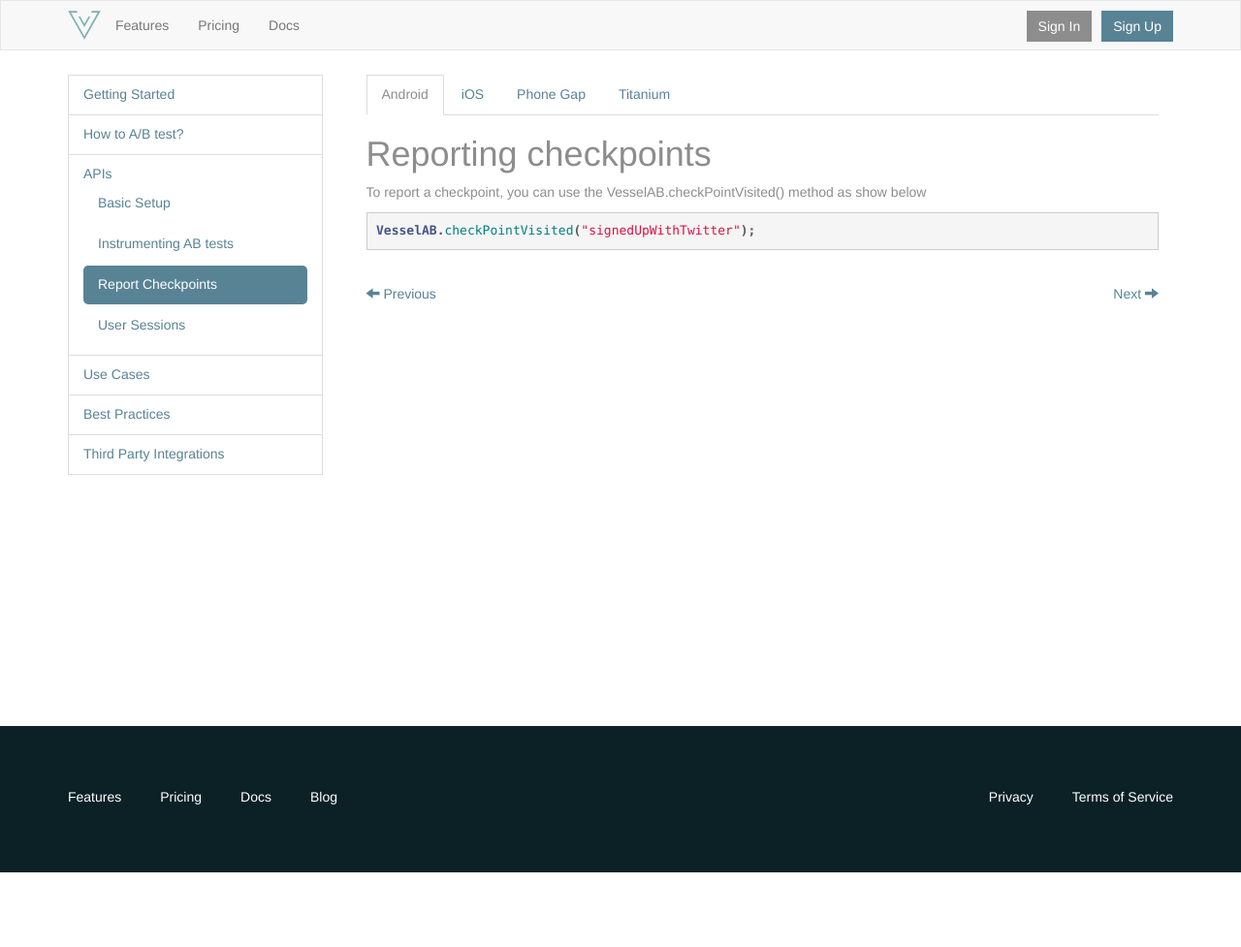
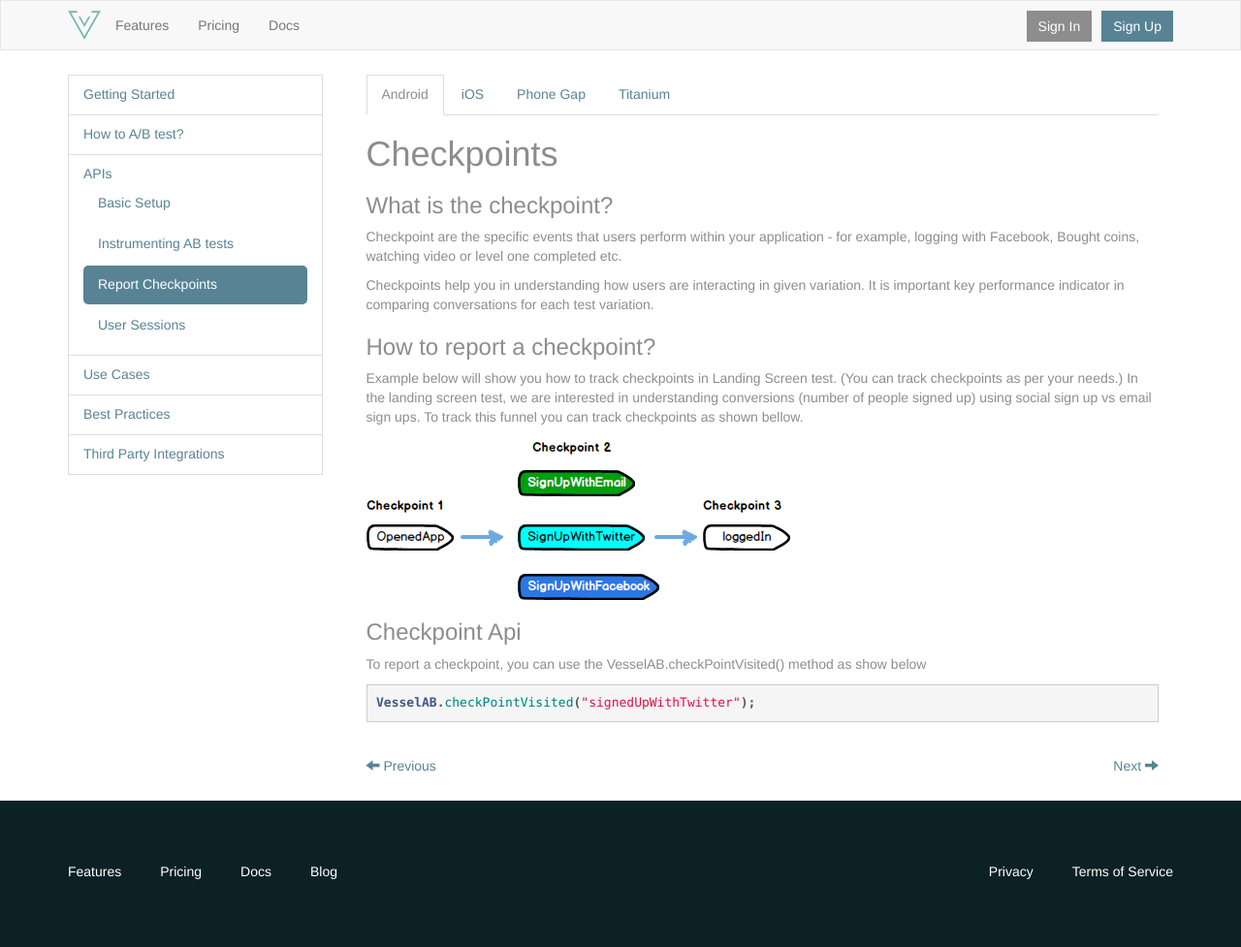
Before and after one commit to vesselio/resources, a Jekyll site: the page built from _posts/2013-09-03-ab-checkpoints.html, in a window 1280 px wide. Shown: the whole page at 97% size. Built offline with Jekyll 4.4.1, drawn with Linux system fonts in a browser that asks for light colours; before the commit the page ends 900 px from its top, so only the background shows below that.

Commit message:
fix for checkpoints

```diff
--- a/_posts/2013-09-03-ab-checkpoints.html
+++ b/_posts/2013-09-03-ab-checkpoints.html
@@ -21,7 +21,24 @@ categories: api
 
 <div id='os-tab-content' class="tab-content">
     <div class="tab-pane active" id="android">
-        <h1>Reporting checkpoints</h1>
+        <h1>Checkpoints</h1>
+        <h3>What is the checkpoint?</h3>
+        <p>
+            Checkpoint are the specific events that users perform within your application - for example, logging with Facebook, Bought coins, watching video or level one completed etc.
+        </p>
+        <p>
+            Checkpoints help you in understanding how users are interacting in given variation. It is important key performance indicator in  comparing conversations for each test variation.
+        </p>
+
+        <h3>How to report a checkpoint?</h3>
+        <p>
+            Example below will show you how to track checkpoints in Landing Screen test. (You can track checkpoints as per your needs.)
+            In the landing screen test, we are interested in understanding conversions (number of people signed up) using social sign up vs email sign ups. To track this funnel you can track checkpoints as shown bellow.
+        </p>
+            <img src='{{ site.baseurl }}img/ab_test/checkpoints.png' />
+
+       <h3>Checkpoint Api</h3>
+
         <p>To report a checkpoint, you can use the VesselAB.checkPointVisited() method as show below</p>
 {% highlight java %}
 VesselAB.checkPointVisited("signedUpWithTwitter");
@@ -29,8 +46,23 @@ VesselAB.checkPointVisited("signedUpWithTwitter");
     </div>
 
     <div class="tab-pane" id="ios">
-        <h1>Reporting checkpoints</h1>
-        <p>To report a checkpoint, you can use the VesselAB checkpointVisited method as show below:</p>
+         <h1>Checkpoints</h1>
+        <h3>What is the checkpoint?</h3>
+        <p>
+            Checkpoint are the specific events that users perform within your application - for example, logging with Facebook, Bought coins, watching video or level one completed etc.
+        </p>
+        <p>
+            Checkpoints help you in understanding how users are interacting in given variation. It is important key performance indicator in  comparing conversations for each test variation.
+        </p>
+
+        <h3>How to report a checkpoint?</h3>
+        <p>
+            Example below will show you how to track checkpoints in Landing Screen test. (You can track checkpoints as per your needs.)
+            In the landing screen test, we are interested in understanding conversions (number of people signed up) using social sign up vs email sign ups. To track this funnel you can track checkpoints as shown bellow.
+        </p>
+            <img src='{{ site.baseurl }}img/ab_test/checkpoints.png' />
+
+       <h3>Checkpoint Api</h3>   <p>To report a checkpoint, you can use the VesselAB checkpointVisited method as show below:</p>
 {% highlight obj-c %}
 [VesselAB checkpointVisited:@"signupScreen"];
 {% endhighlight %}
@@ -40,8 +72,23 @@ VesselAB.checkPointVisited("signedUpWithTwitter");
 </div>
 
     <div class="tab-pane" id="phonegap">
-        <h1>Reporting checkpoints</h1>
-        <p>To report a checkpoint, you can use the vesselab.reportCheckpoint method as show below:</p>
+        <h1>Checkpoints</h1>
+        <h3>What is the checkpoint?</h3>
+        <p>
+            Checkpoint are the specific events that users perform within your application - for example, logging with Facebook, Bought coins, watching video or level one completed etc.
+        </p>
+        <p>
+            Checkpoints help you in understanding how users are interacting in given variation. It is important key performance indicator in  comparing conversations for each test variation.
+        </p>
+
+        <h3>How to report a checkpoint?</h3>
+        <p>
+            Example below will show you how to track checkpoints in Landing Screen test. (You can track checkpoints as per your needs.)
+            In the landing screen test, we are interested in understanding conversions (number of people signed up) using social sign up vs email sign ups. To track this funnel you can track checkpoints as shown bellow.
+        </p>
+            <img src='{{ site.baseurl }}img/ab_test/checkpoints.png' />
+
+       <h3>Checkpoint Api</h3>     <p>To report a checkpoint, you can use the vesselab.reportCheckpoint method as show below:</p>
 {% highlight obj-c %}
 // e.g. If user signUp with facebook then you can report checkpoint as follows
     vesselab.reportCheckpoint(
@@ -55,8 +102,23 @@ VesselAB.checkPointVisited("signedUpWithTwitter");
 
 
 <div class="tab-pane" id="titanium">
-         <h1>Reporting checkpoints</h1>
-        <p>To report a checkpoint, you can use the vesselab.reportCheckpoint method as show below:</p>
+        <h1>Checkpoints</h1>
+        <h3>What is the checkpoint?</h3>
+        <p>
+            Checkpoint are the specific events that users perform within your application - for example, logging with Facebook, Bought coins, watching video or level one completed etc.
+        </p>
+        <p>
+            Checkpoints help you in understanding how users are interacting in given variation. It is important key performance indicator in  comparing conversations for each test variation.
+        </p>
+
+        <h3>How to report a checkpoint?</h3>
+        <p>
+            Example below will show you how to track checkpoints in Landing Screen test. (You can track checkpoints as per your needs.)
+            In the landing screen test, we are interested in understanding conversions (number of people signed up) using social sign up vs email sign ups. To track this funnel you can track checkpoints as shown bellow.
+        </p>
+            <img src='{{ site.baseurl }}img/ab_test/checkpoints.png' />
+
+       <h3>Checkpoint Api</h3>     <p>To report a checkpoint, you can use the vesselab.reportCheckpoint method as show below:</p>
 {% highlight javascript %}
 // e.g. If user signUp with facebook then you can report checkpoint as follows
 VesselSDK.checkPointVisited('signUp');
```
Also changed, not shown: img/ab_test/checkpoints.png (added).
